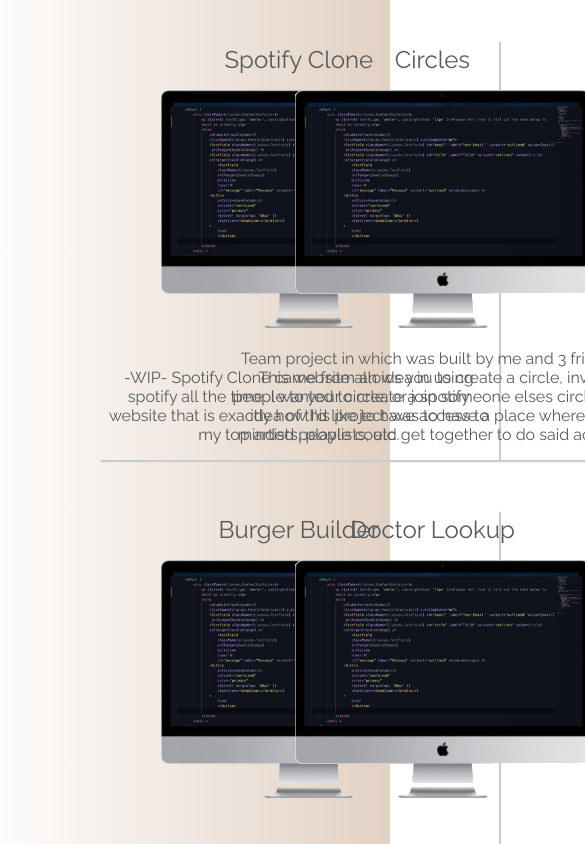
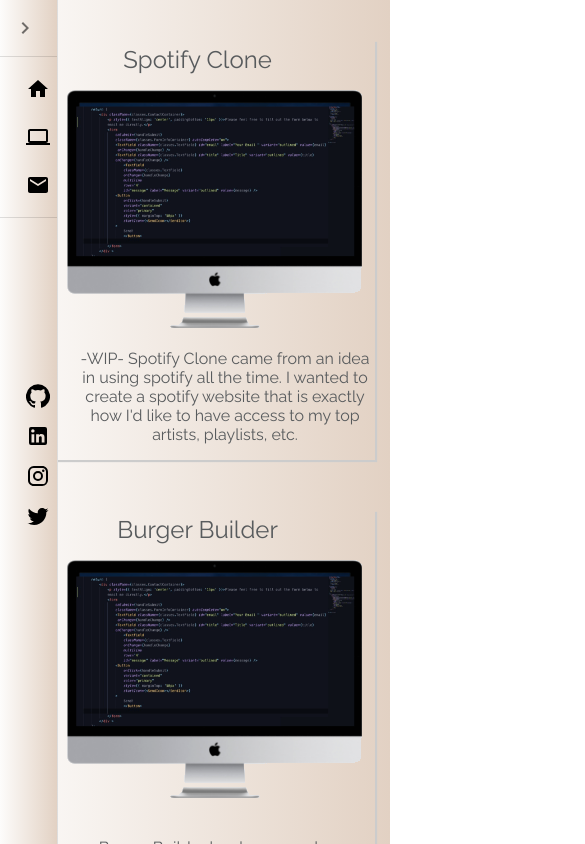
Before and after one commit to kelarcrisp/aws-portfolio, a React (Create React App) app: page /Projects in a window 390 px wide. Shown: the top 844 px of the page, 585 px wide, since content can reach past the window. Built offline with nearby package versions, Linux system fonts and the light colour scheme.

Commit message:
more changes for mobile users

```diff
--- a/src/App.js
+++ b/src/App.js
@@ -6,12 +6,13 @@
 import SideProjects from './Components/SideProjects/SideProjects'
 import About from './Components/About/About';
 import ContactForm from './Components/ContactMe/ContactMeForm';
+import MiniDrawer from './Shared/SideDrawer/SideDrawer';
 const App = () => {
   return (
     <BrowserRouter>
       <>
         <NavHeader />
-
+        <MiniDrawer />
         <Switch>
           <Route path='/' exact component={HomePage} />
           <Route path='/Projects' component={SideProjects} />
--- a/src/Components/ContactMe/ContactMeForm.module.css
+++ b/src/Components/ContactMe/ContactMeForm.module.css
@@ -29,3 +29,12 @@
     from {top: 0px;}
   to {top: 200px;}
 }
+
+@media (max-width: 400px){
+    .TextField{
+        width: 200px;
+    }
+    .FormInfoContainer{
+margin-left: 60px;
+    }
+}
--- a/src/Components/HomePage/HomePage.js
+++ b/src/Components/HomePage/HomePage.js
@@ -26,7 +26,7 @@
 
         return (
             <div>
-                <MiniDrawer />
+
                 {loadDropDown}
             </div>
         );
--- a/src/Components/HomePage/WorkInfoCard/WorkInfoCard.js
+++ b/src/Components/HomePage/WorkInfoCard/WorkInfoCard.js
@@ -4,6 +4,7 @@
 const WorkInfoCard = props => {
     return (
         <div>
+            <h3 className={classes.HeaderText}>Kelar Crisp </h3>
             <div className={classes.CardContainer}>
                 <p>Replenium</p>
                 <p>Full-time Contract position</p>
--- a/src/Components/HomePage/WorkInfoCard/WorkInfoCard.module.css
+++ b/src/Components/HomePage/WorkInfoCard/WorkInfoCard.module.css
@@ -7,3 +7,19 @@
     box-sizing: border-box;
     font-family: 'Raleway', sans-serif;
 }
+
+.HeaderText{
+    display:none;
+   font-family: 'Raleway', sans-serif;
+    text-align: center;
+    margin-left: 15px;
+}
+
+@media (max-width: 400px){
+    .CardContainer{
+        width: 50%;
+    }
+    .HeaderText{
+        display: block;
+    }
+}
--- a/src/Components/SideProjects/SideProjects.module.css
+++ b/src/Components/SideProjects/SideProjects.module.css
@@ -7,6 +7,8 @@
   padding: 40px;
   box-sizing: border-box;
 }
+
+
 
 .SideProjectItemLeft{
     height: 420px;
@@ -148,3 +150,38 @@
   animation: anchor-underline 2s cubic-bezier(0,.5,0,1) infinite;
   border-color: #585B5D;
 }
+
+@media (max-width: 400px){
+  .SideProjectsContainer{
+      column-count: 1;
+      margin-left: 0px;
+      padding-left: 0px;
+  }
+  .SideProjectItemLeft{
+      position: relative;
+      width:375px;
+      margin-left: 0px;
+      padding-left: 20px;
+      word-wrap: break-word;
+
+  }
+  .SideProjectItemRight{
+     position: relative;
+      width:375px;
+      height: 450px;
+      margin-left: 0px;
+      padding-left: 20px;
+      word-wrap: break-word;
+  }
+  .SideProjectItemLeft p{
+      width: 300px;
+      margin-left: 40px;
+      text-align: center;
+
+  }
+   .SideProjectItemRight p{
+      width: 300px;
+      margin-left: 40px;
+      text-align:center;
+  }
+}
--- a/src/Shared/SideDrawer/SideDrawer.js
+++ b/src/Shared/SideDrawer/SideDrawer.js
@@ -26,6 +26,7 @@
         display: 'flex',
         padding: '0',
         display: 'none',
+        background: 'green',
         '@media (max-width: 400px)': {
             // width: "60%",
             display: "block"
@@ -56,15 +57,19 @@
         width: drawerWidth,
         flexShrink: 0,
         whiteSpace: 'nowrap',
+        background: 'green'
     },
     drawerOpen: {
-        width: '180px',
+        width: '155px',
+        fontFamily: 'Raleway, sans-serif',
+        background: 'linear-gradient(90deg, #fdfcfb,  #e2d1c3);',
         transition: theme.transitions.create('width', {
             easing: theme.transitions.easing.sharp,
             duration: theme.transitions.duration.enteringScreen,
         }),
     },
     drawerClose: {
+        background: 'linear-gradient(90deg, #fdfcfb,  #e2d1c3);',
         transition: theme.transitions.create('width', {
             easing: theme.transitions.easing.sharp,
             duration: theme.transitions.duration.leavingScreen,
@@ -98,6 +103,10 @@
         alignitems: 'center',
         marginTop: '150px',
         marginLeft: '10px'
+    },
+    paper: {
+        background: 'linear - gradient(90deg, #fdfcfb, #e2d1c3',
+        color: 'black'
     }
 }));
 
@@ -135,8 +144,7 @@
 
     return (
         <div className={classes.root}>
-            <CssBaseline />
-
+            {/* <CssBaseline /> */}
             <Drawer
                 variant="permanent"
                 className={clsx(classes.drawer, {
@@ -147,27 +155,28 @@
                     paper: clsx({
                         [classes.drawerOpen]: open,
                         [classes.drawerClose]: !open,
+                        [classes.paper]: open || !open,
                     }),
                 }}
             >
                 <div className={classes.toolbar}>
                     <IconButton onClick={handleDrawerClose}>
-                        {theme.direction === 'rtl' ? <ChevronRightIcon /> : <ChevronLeftIcon />}
+                        {theme.direction != 'rtl' ? <ChevronRightIcon /> : <ChevronLeftIcon />}
                     </IconButton>
                 </div>
                 <Divider />
-                <List>
+                <List style={{ marginLeft: '10px' }}>
                     <ListItem button>
                         <HomeIcon onClick={() => handleHome()} />
-                        <ListItemText primary='Home' inset />
+                        <ListItemText primary='Home' style={{ marginLeft: '35px' }} />
                     </ListItem>
                     <ListItem button>
                         <ComputerIcon onClick={() => handleProjects()} />
-                        <ListItemText primary='Projects' inset />
+                        <ListItemText primary='Projects' style={{ marginLeft: '35px' }} />
                     </ListItem>
                     <ListItem button>
                         <EmailIcon onClick={() => handleContact()} />
-                        <ListItemText primary='Email' inset />
+                        <ListItemText primary='Email' style={{ marginLeft: '35px' }} />
                     </ListItem>
                 </List>
                 <Divider />
```
